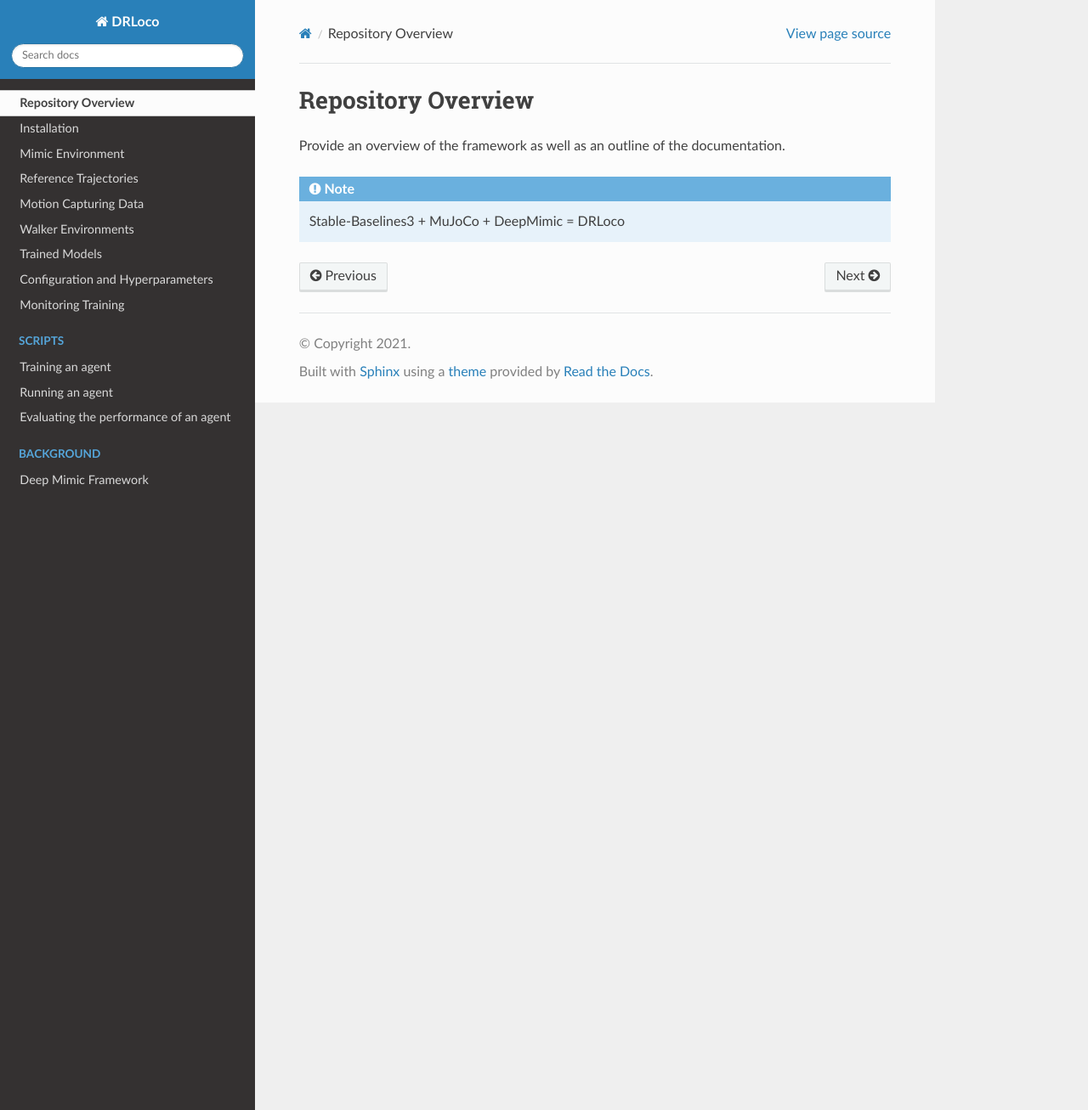
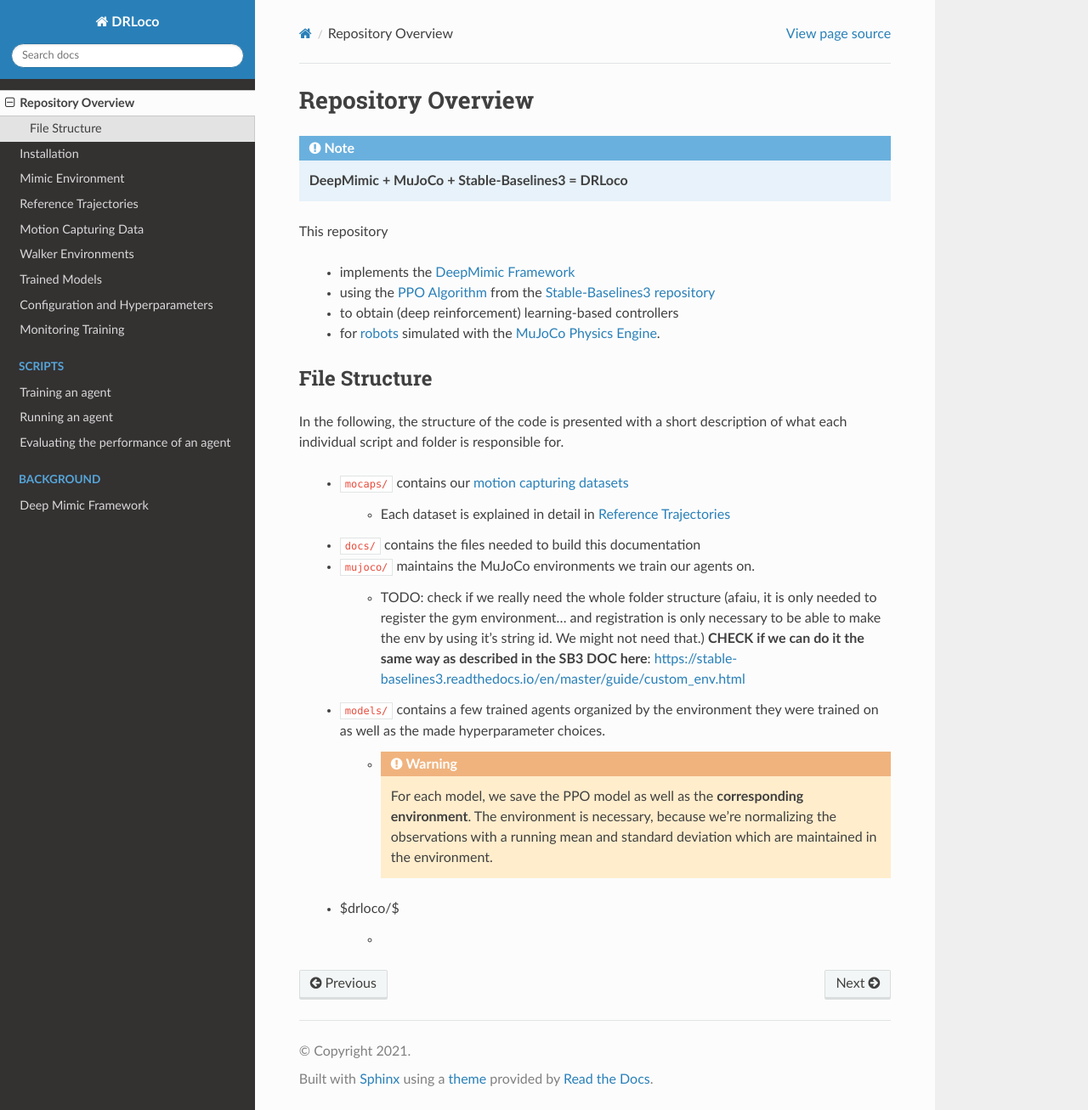
Before and after one commit to rgalljamov/DRLoco, a Sphinx documentation site: the page built from docs/main/overview.rst, in a window 1280 px wide and 1307 px high. Shown: the whole window at 85% size. Built offline with Sphinx 7.4.7 and the Read the Docs theme 2.0.0, drawn with Linux system fonts in a browser that asks for light colours.

Commit message:
DOC: Start documenting file structure

```diff
--- a/docs/conf.py
+++ b/docs/conf.py
@@ -13,7 +13,7 @@
 import os
 import sys
 sys.path.insert(0, os.path.abspath('..'))
-autodoc_mock_imports = ['mujoco-py', 'mujoco_py']
+autodoc_mock_imports = ['mujoco_py']
 
 # -- Project information -----------------------------------------------------
 
@@ -27,7 +27,7 @@ author = 'Rustam Galljamov, Guoping Zhao'
 # Add any Sphinx extension module names here, as strings. They can be
 # extensions coming with Sphinx (named 'sphinx.ext.*') or your custom
 # ones.
-extensions = ['sphinx.ext.autodoc']
+extensions = ['sphinx.ext.autodoc', 'sphinx.ext.autosectionlabel']
 
 # Add any paths that contain templates here, relative to this directory.
 templates_path = ['_templates']
--- a/docs/main/overview.rst
+++ b/docs/main/overview.rst
@@ -2,7 +2,38 @@
 Repository Overview
 ***********************
 
-Provide an overview of the framework as well as an outline of the documentation.
+.. note::
+	**DeepMimic + MuJoCo + Stable-Baselines3 = DRLoco**
 
-.. note::
-	Stable-Baselines3 + MuJoCo + DeepMimic = DRLoco
+This repository
+
+ * implements the :ref:`DeepMimic Framework <deepmim>`
+ * using the `PPO Algorithm <https://spinningup.openai.com/en/latest/algorithms/ppo.html>`_ from the `Stable-Baselines3 repository <https://stable-baselines3.readthedocs.io>`_
+ * to obtain (deep reinforcement) learning-based controllers
+ * for :ref:`robots <walkers>` simulated with the `MuJoCo Physics Engine <http://www.mujoco.org/>`_.
+
+
+File Structure
+=================
+
+In the following, the structure of the code is presented with a short description of what each individual script and folder is responsible for.
+
+ * ``mocaps/`` contains our :ref:`motion capturing datasets <ref_trajecs>`
+
+ 	* Each dataset is explained in detail in :ref:`Reference Trajectories`
+
+ * ``docs/`` contains the files needed to build this documentation
+
+ * ``mujoco/`` maintains the MuJoCo environments we train our agents on.
+
+ 	*  TODO: check if we really need the whole folder structure (afaiu, it is only needed to register the gym environment... and registration is only necessary to be able to make the env by using it's string id. We might not need that.) **CHECK if we can do it the same way as described in the SB3 DOC here**: https://stable-baselines3.readthedocs.io/en/master/guide/custom_env.html
+
+ * ``models/`` contains a few trained agents organized by the environment they were trained on as well as the made hyperparameter choices.
+
+ 	* .. warning::
+ 		For each model, we save the PPO model as well as the **corresponding environment**. The environment is necessary, because we're normalizing the observations with a running mean and standard deviation which are maintained in the environment.
+
+
+ * $drloco/$
+
+ 	*
--- a/docs/main/walkers.rst
+++ b/docs/main/walkers.rst
@@ -5,7 +6,9 @@ Walker Environments
 .. important::
 
    So far, people can only use the framework with MuJoCo models.
-   It should be actually quite easy to change the mimic Environment to derive from a gym environment instead a mujoco gym environment.
+   It should be actually quite easy to change the Mimic Environment to derive from a gym environment instead a mujoco gym environment and allow to use our framework with every gym env.
+
+
 
 
 Straight Walker
```
Also changed, not shown: other parts of docs/main/walkers.rst (+1 -0 lines), docs/index.rst (+10 -0 lines), docs/scripts/monitoring.rst (+6 -2 lines).
